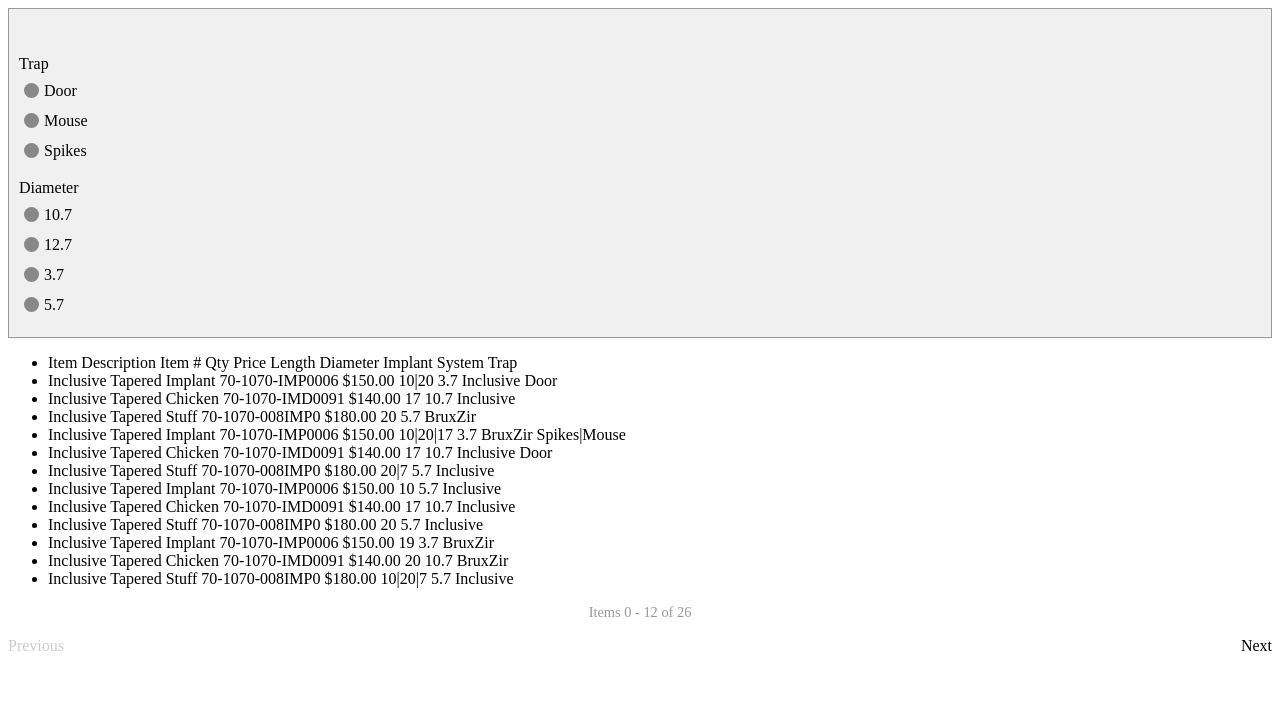
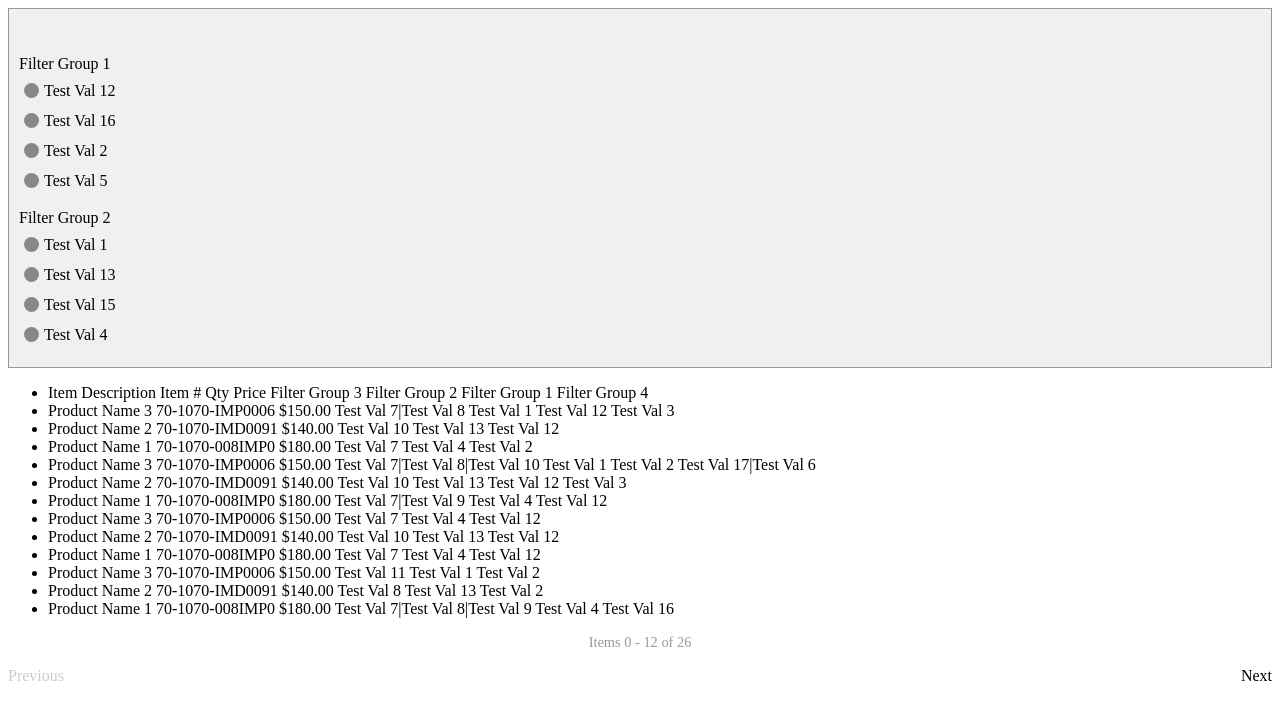
Before and after one commit to kevinbgreene/filtrd, a website: page dist/example.html in a window 1280 px wide. Drawn offline with Linux system fonts and the light colour scheme.

Commit message:
improved example

```diff
--- a/dist/example.html
+++ b/dist/example.html
@@ -40,443 +40,443 @@
 
 							<span class="filtrd-cell tr_20">Price</span>
 
-							<span class="filtrd-cell filtrd-filter">Length</span>
+							<span class="filtrd-cell filtrd-filter">Filter Group 3</span>
 
-							<span class="filtrd-cell filtrd-filter">Diameter</span>
+							<span class="filtrd-cell filtrd-filter">Filter Group 2</span>
 
-							<span class="filtrd-cell filtrd-filter">Implant System</span>
+							<span class="filtrd-cell filtrd-filter">Filter Group 1</span>
 
-							<span class="filtrd-cell filtrd-filter">Trap</span>
+							<span class="filtrd-cell filtrd-filter">Filter Group 4</span>
 
 						</li>
 
 						<li class="filtrd-row row_inactive">
 
-							<span class="filtrd-cell tr_40">Inclusive Tapered Implant</span>
+							<span class="filtrd-cell tr_40">Product Name 3</span>
 
 							<span class="filtrd-cell tr_30">70-1070-IMP0006</span>
 
 							<span class="filtrd-cell tr_20">$150.00</span>
 
-							<span class="filtrd-cell filtrd-filter">10|20</span>
+							<span class="filtrd-cell filtrd-filter">Test Val 7|Test Val 8</span>
 
-							<span class="filtrd-cell filtrd-filter">3.7</span>
+							<span class="filtrd-cell filtrd-filter">Test Val 1</span>
 
-							<span class="filtrd-cell filtrd-filter">Inclusive</span>
+							<span class="filtrd-cell filtrd-filter">Test Val 12</span>
 
-							<span class="filtrd-cell filtrd-filter">Door</span>
+							<span class="filtrd-cell filtrd-filter">Test Val 3</span>
 
 						</li>
 
 						<li class="filtrd-row row_inactive">
 
-							<span class="filtrd-cell tr_40">Inclusive Tapered Chicken</span>
+							<span class="filtrd-cell tr_40">Product Name 2</span>
 
 							<span class="filtrd-cell tr_30">70-1070-IMD0091</span>
 
 							<span class="filtrd-cell tr_20">$140.00</span>
 
-							<span class="filtrd-cell filtrd-filter">17</span>
+							<span class="filtrd-cell filtrd-filter">Test Val 10</span>
 
-							<span class="filtrd-cell filtrd-filter">10.7</span>
+							<span class="filtrd-cell filtrd-filter">Test Val 13</span>
 
-							<span class="filtrd-cell filtrd-filter">Inclusive</span>
+							<span class="filtrd-cell filtrd-filter">Test Val 12</span>
 
 						</li>
 
 						<li class="filtrd-row row_inactive">
 
-							<span class="filtrd-cell tr_40">Inclusive Tapered Stuff</span>
+							<span class="filtrd-cell tr_40">Product Name 1</span>
 
 							<span class="filtrd-cell tr_30">70-1070-008IMP0</span>
 
 							<span class="filtrd-cell tr_20">$180.00</span>
 
-							<span class="filtrd-cell filtrd-filter">20</span>
+							<span class="filtrd-cell filtrd-filter">Test Val 7</span>
 
-							<span class="filtrd-cell filtrd-filter">5.7</span>
+							<span class="filtrd-cell filtrd-filter">Test Val 4</span>
 
-							<span class="filtrd-cell filtrd-filter">BruxZir</span>
+							<span class="filtrd-cell filtrd-filter">Test Val 2</span>
 
 						</li>
 
 						<li class="filtrd-row row_inactive">
 
-							<span class="filtrd-cell tr_40">Inclusive Tapered Implant</span>
+							<span class="filtrd-cell tr_40">Product Name 3</span>
 
 							<span class="filtrd-cell tr_30">70-1070-IMP0006</span>
 
 							<span class="filtrd-cell tr_20">$150.00</span>
 
-							<span class="filtrd-cell filtrd-filter">10|20|17</span>
+							<span class="filtrd-cell filtrd-filter">Test Val 7|Test Val 8|Test Val 10</span>
 
-							<span class="filtrd-cell filtrd-filter">3.7</span>
+							<span class="filtrd-cell filtrd-filter">Test Val 1</span>
 
-							<span class="filtrd-cell filtrd-filter">BruxZir</span>
+							<span class="filtrd-cell filtrd-filter">Test Val 2</span>
 
-							<span class="filtrd-cell filtrd-filter">Spikes|Mouse</span>
+							<span class="filtrd-cell filtrd-filter">Test Val 17|Test Val 6</span>
 
 						</li>
 
 						<li class="filtrd-row row_inactive">
 
-							<span class="filtrd-cell tr_40">Inclusive Tapered Chicken</span>
+							<span class="filtrd-cell tr_40">Product Name 2</span>
 
 							<span class="filtrd-cell tr_30">70-1070-IMD0091</span>
 
 							<span class="filtrd-cell tr_20">$140.00</span>
 
-							<span class="filtrd-cell filtrd-filter">17</span>
+							<span class="filtrd-cell filtrd-filter">Test Val 10</span>
 
-							<span class="filtrd-cell filtrd-filter">10.7</span>
+							<span class="filtrd-cell filtrd-filter">Test Val 13</span>
 
-							<span class="filtrd-cell filtrd-filter">Inclusive</span>
+							<span class="filtrd-cell filtrd-filter">Test Val 12</span>
 
-							<span class="filtrd-cell filtrd-filter">Door</span>
+							<span class="filtrd-cell filtrd-filter">Test Val 3</span>
 
 						</li>
 
 						<li class="filtrd-row row_inactive">
 
-							<span class="filtrd-cell tr_40">Inclusive Tapered Stuff</span>
+							<span class="filtrd-cell tr_40">Product Name 1</span>
 
 							<span class="filtrd-cell tr_30">70-1070-008IMP0</span>
 
 							<span class="filtrd-cell tr_20">$180.00</span>
 
-							<span class="filtrd-cell filtrd-filter">20|7</span>
+							<span class="filtrd-cell filtrd-filter">Test Val 7|Test Val 9</span>
 
-							<span class="filtrd-cell filtrd-filter">5.7</span>
+							<span class="filtrd-cell filtrd-filter">Test Val 4</span>
 
-							<span class="filtrd-cell filtrd-filter">Inclusive</span>
+							<span class="filtrd-cell filtrd-filter">Test Val 12</span>
 
 						</li>
 
 						<li class="filtrd-row row_inactive">
 
-							<span class="filtrd-cell tr_40">Inclusive Tapered Implant</span>
+							<span class="filtrd-cell tr_40">Product Name 3</span>
 
 							<span class="filtrd-cell tr_30">70-1070-IMP0006</span>
 
 							<span class="filtrd-cell tr_20">$150.00</span>
 
-							<span class="filtrd-cell filtrd-filter">10</span>
+							<span class="filtrd-cell filtrd-filter">Test Val 7</span>
 
-							<span class="filtrd-cell filtrd-filter">5.7</span>
+							<span class="filtrd-cell filtrd-filter">Test Val 4</span>
 
-							<span class="filtrd-cell filtrd-filter">Inclusive</span>
+							<span class="filtrd-cell filtrd-filter">Test Val 12</span>
 
 						</li>
 
 						<li class="filtrd-row row_inactive">
 
-							<span class="filtrd-cell tr_40">Inclusive Tapered Chicken</span>
+							<span class="filtrd-cell tr_40">Product Name 2</span>
 
 							<span class="filtrd-cell tr_30">70-1070-IMD0091</span>
 
 							<span class="filtrd-cell tr_20">$140.00</span>
 
-							<span class="filtrd-cell filtrd-filter">17</span>
+							<span class="filtrd-cell filtrd-filter">Test Val 10</span>
 
-							<span class="filtrd-cell filtrd-filter">10.7</span>
+							<span class="filtrd-cell filtrd-filter">Test Val 13</span>
 
-							<span class="filtrd-cell filtrd-filter">Inclusive</span>
+							<span class="filtrd-cell filtrd-filter">Test Val 12</span>
 
 						</li>
 
 						<li class="filtrd-row row_inactive">
 
-							<span class="filtrd-cell tr_40">Inclusive Tapered Stuff</span>
+							<span class="filtrd-cell tr_40">Product Name 1</span>
 
 							<span class="filtrd-cell tr_30">70-1070-008IMP0</span>
 
 							<span class="filtrd-cell tr_20">$180.00</span>
 
-							<span class="filtrd-cell filtrd-filter">20</span>
+							<span class="filtrd-cell filtrd-filter">Test Val 7</span>
 
-							<span class="filtrd-cell filtrd-filter">5.7</span>
+							<span class="filtrd-cell filtrd-filter">Test Val 4</span>
 
-							<span class="filtrd-cell filtrd-filter">Inclusive</span>
+							<span class="filtrd-cell filtrd-filter">Test Val 12</span>
 
 						</li>
 
 						<li class="filtrd-row row_inactive">
 
-							<span class="filtrd-cell tr_40">Inclusive Tapered Implant</span>
+							<span class="filtrd-cell tr_40">Product Name 3</span>
 
 							<span class="filtrd-cell tr_30">70-1070-IMP0006</span>
 
 							<span class="filtrd-cell tr_20">$150.00</span>
 
-							<span class="filtrd-cell filtrd-filter">19</span>
+							<span class="filtrd-cell filtrd-filter">Test Val 11</span>
 
-							<span class="filtrd-cell filtrd-filter">3.7</span>
+							<span class="filtrd-cell filtrd-filter">Test Val 1</span>
 
-							<span class="filtrd-cell filtrd-filter">BruxZir</span>
+							<span class="filtrd-cell filtrd-filter">Test Val 2</span>
 
 						</li>
 
 						<li class="filtrd-row row_inactive">
 
-							<span class="filtrd-cell tr_40">Inclusive Tapered Chicken</span>
+							<span class="filtrd-cell tr_40">Product Name 2</span>
 
 							<span class="filtrd-cell tr_30">70-1070-IMD0091</span>
 
 							<span class="filtrd-cell tr_20">$140.00</span>
 
-							<span class="filtrd-cell filtrd-filter">20</span>
+							<span class="filtrd-cell filtrd-filter">Test Val 8</span>
 
-							<span class="filtrd-cell filtrd-filter">10.7</span>
+							<span class="filtrd-cell filtrd-filter">Test Val 13</span>
 
-							<span class="filtrd-cell filtrd-filter">BruxZir</span>
+							<span class="filtrd-cell filtrd-filter">Test Val 2</span>
 
 						</li>
 
 						<li class="filtrd-row row_inactive">
 
-							<span class="filtrd-cell tr_40">Inclusive Tapered Stuff</span>
+							<span class="filtrd-cell tr_40">Product Name 1</span>
 
 							<span class="filtrd-cell tr_30">70-1070-008IMP0</span>
 
 							<span class="filtrd-cell tr_20">$180.00</span>
 
-							<span class="filtrd-cell filtrd-filter">10|20|7</span>
+							<span class="filtrd-cell filtrd-filter">Test Val 7|Test Val 8|Test Val 9</span>
 
-							<span class="filtrd-cell filtrd-filter">5.7</span>
+							<span class="filtrd-cell filtrd-filter">Test Val 4</span>
 
-							<span class="filtrd-cell filtrd-filter">Inclusive</span>
+							<span class="filtrd-cell filtrd-filter">Test Val 16</span>
 
 						</li>
 
 						<li class="filtrd-row row_inactive">
 
-							<span class="filtrd-cell tr_40">Inclusive Tapered Implant</span>
+							<span class="filtrd-cell tr_40">Product Name 3</span>
 
 							<span class="filtrd-cell tr_30">70-1070-IMP0006</span>
 
 							<span class="filtrd-cell tr_20">$150.00</span>
 
-							<span class="filtrd-cell filtrd-filter">10</span>
+							<span class="filtrd-cell filtrd-filter">Test Val 7</span>
 
-							<span class="filtrd-cell filtrd-filter">12.7|5.7</span>
+							<span class="filtrd-cell filtrd-filter">Test Val 15|Test Val 4</span>
 
-							<span class="filtrd-cell filtrd-filter">Inclusive</span>
+							<span class="filtrd-cell filtrd-filter">Test Val 16</span>
 
 						</li>
 
 						<li class="filtrd-row row_inactive">
 
-							<span class="filtrd-cell tr_40">Inclusive Tapered Chicken</span>
+							<span class="filtrd-cell tr_40">Product Name 2</span>
 
 							<span class="filtrd-cell tr_30">70-1070-IMD0091</span>
 
 							<span class="filtrd-cell tr_20">$140.00</span>
 
-							<span class="filtrd-cell filtrd-filter">20|10|5</span>
+							<span class="filtrd-cell filtrd-filter">Test Val 8|Test Val 7</span>
 
-							<span class="filtrd-cell filtrd-filter">10.7</span>
+							<span class="filtrd-cell filtrd-filter">Test Val 13</span>
 
-							<span class="filtrd-cell filtrd-filter">Inclusive</span>
+							<span class="filtrd-cell filtrd-filter">Test Val 16</span>
 
 						</li>
 
 						<li class="filtrd-row row_inactive">
 
-							<span class="filtrd-cell tr_40">Inclusive Tapered Stuff</span>
+							<span class="filtrd-cell tr_40">Product Name 1</span>
 
 							<span class="filtrd-cell tr_30">70-1070-008IMP0</span>
 
 							<span class="filtrd-cell tr_20">$180.00</span>
 
-							<span class="filtrd-cell filtrd-filter">10</span>
+							<span class="filtrd-cell filtrd-filter">Test Val 7</span>
 
-							<span class="filtrd-cell filtrd-filter">10.7</span>
+							<span class="filtrd-cell filtrd-filter">Test Val 13</span>
 
-							<span class="filtrd-cell filtrd-filter">BruxZir</span>
+							<span class="filtrd-cell filtrd-filter">Test Val 2</span>
 
-							<span class="filtrd-cell filtrd-filter">Spikes</span>
+							<span class="filtrd-cell filtrd-filter">Test Val 17</span>
 
 						</li>
 
 						<li class="filtrd-row row_inactive">
 
-							<span class="filtrd-cell tr_40">Inclusive Tapered Implant</span>
+							<span class="filtrd-cell tr_40">Product Name 3</span>
 
 							<span class="filtrd-cell tr_30">70-1070-IMP0006</span>
 
 							<span class="filtrd-cell tr_20">$150.00</span>
 
-							<span class="filtrd-cell filtrd-filter">3|20|10</span>
+							<span class="filtrd-cell filtrd-filter">Test Val 8|Test Val 7</span>
 
-							<span class="filtrd-cell filtrd-filter">5.7</span>
+							<span class="filtrd-cell filtrd-filter">Test Val 4</span>
 
-							<span class="filtrd-cell filtrd-filter">Inclusive</span>
+							<span class="filtrd-cell filtrd-filter">Test Val 16</span>
 
-							<span class="filtrd-cell filtrd-filter">Mouse</span>
+							<span class="filtrd-cell filtrd-filter">Test Val 6</span>
 
 						</li>
 
 						<li class="filtrd-row row_inactive">
 
-							<span class="filtrd-cell tr_40">Inclusive Tapered Chicken</span>
+							<span class="filtrd-cell tr_40">Product Name 2</span>
 
 							<span class="filtrd-cell tr_30">70-1070-IMD0091</span>
 
 							<span class="filtrd-cell tr_20">$140.00</span>
 
-							<span class="filtrd-cell filtrd-filter">18</span>
+							<span class="filtrd-cell filtrd-filter">Test Val 14</span>
 
-							<span class="filtrd-cell filtrd-filter">10.7</span>
+							<span class="filtrd-cell filtrd-filter">Test Val 13</span>
 
-							<span class="filtrd-cell filtrd-filter">Captek</span>
+							<span class="filtrd-cell filtrd-filter">Test Val 5</span>
 
 						</li>
 
 						<li class="filtrd-row row_inactive">
 
-							<span class="filtrd-cell tr_40">Inclusive Tapered Stuff</span>
+							<span class="filtrd-cell tr_40">Product Name 1</span>
 
 							<span class="filtrd-cell tr_30">70-1070-008IMP0</span>
 
 							<span class="filtrd-cell tr_20">$180.00</span>
 
-							<span class="filtrd-cell filtrd-filter">10</span>
+							<span class="filtrd-cell filtrd-filter">Test Val 7</span>
 
-							<span class="filtrd-cell filtrd-filter">5.7</span>
+							<span class="filtrd-cell filtrd-filter">Test Val 4</span>
 
-							<span class="filtrd-cell filtrd-filter">BruxZir</span>
+							<span class="filtrd-cell filtrd-filter">Test Val 2</span>
 
 						</li>
 
 						<li class="filtrd-row row_inactive">
 
-							<span class="filtrd-cell tr_40">Inclusive Tapered Chicken</span>
+							<span class="filtrd-cell tr_40">Product Name 2</span>
 
 							<span class="filtrd-cell tr_30">70-1070-IMD0091</span>
 
 							<span class="filtrd-cell tr_20">$140.00</span>
 
-							<span class="filtrd-cell filtrd-filter">20</span>
+							<span class="filtrd-cell filtrd-filter">Test Val 8</span>
 
-							<span class="filtrd-cell filtrd-filter">3.7</span>
+							<span class="filtrd-cell filtrd-filter">Test Val 1</span>
 
-							<span class="filtrd-cell filtrd-filter">Inclusive</span>
+							<span class="filtrd-cell filtrd-filter">Test Val 16</span>
 
 						</li>
 
 						<li class="filtrd-row row_inactive">
 
-							<span class="filtrd-cell tr_40">Inclusive Tapered Stuff</span>
+							<span class="filtrd-cell tr_40">Product Name 1</span>
 
 							<span class="filtrd-cell tr_30">70-1070-008IMP0</span>
 
 							<span class="filtrd-cell tr_20">$180.00</span>
 
-							<span class="filtrd-cell filtrd-filter">10</span>
+							<span class="filtrd-cell filtrd-filter">Test Val 7</span>
 
-							<span class="filtrd-cell filtrd-filter">5.7</span>
+							<span class="filtrd-cell filtrd-filter">Test Val 4</span>
 
-							<span class="filtrd-cell filtrd-filter">Inclusive</span>
+							<span class="filtrd-cell filtrd-filter">Test Val 16</span>
 
 						</li>
 
 						<li class="filtrd-row row_inactive">
 
-							<span class="filtrd-cell tr_40">Inclusive Tapered Implant</span>
+							<span class="filtrd-cell tr_40">Product Name 3</span>
 
 							<span class="filtrd-cell tr_30">70-1070-IMP0006</span>
 
 							<span class="filtrd-cell tr_20">$150.00</span>
 
-							<span class="filtrd-cell filtrd-filter">10</span>
+							<span class="filtrd-cell filtrd-filter">Test Val 7</span>
 
-							<span class="filtrd-cell filtrd-filter">12.7</span>
+							<span class="filtrd-cell filtrd-filter">Test Val 15</span>
 
-							<span class="filtrd-cell filtrd-filter">Inclusive</span>
+							<span class="filtrd-cell filtrd-filter">Test Val 16</span>
 
 						</li>
 
 						<li class="filtrd-row row_inactive">
 
-							<span class="filtrd-cell tr_40">Inclusive Tapered Chicken</span>
+							<span class="filtrd-cell tr_40">Product Name 2</span>
 
 							<span class="filtrd-cell tr_30">70-1070-IMD0091</span>
 
 							<span class="filtrd-cell tr_20">$140.00</span>
 
-							<span class="filtrd-cell filtrd-filter">20</span>
+							<span class="filtrd-cell filtrd-filter">Test Val 8</span>
 
-							<span class="filtrd-cell filtrd-filter">10.7</span>
+							<span class="filtrd-cell filtrd-filter">Test Val 13</span>
 
-							<span class="filtrd-cell filtrd-filter">Captek</span>
+							<span class="filtrd-cell filtrd-filter">Test Val 5</span>
 
 						</li>
 
 						<li class="filtrd-row row_inactive">
 
-							<span class="filtrd-cell tr_40">Inclusive Tapered Stuff</span>
+							<span class="filtrd-cell tr_40">Product Name 1</span>
 
 							<span class="filtrd-cell tr_30">70-1070-008IMP0</span>
 
 							<span class="filtrd-cell tr_20">$180.00</span>
 
-							<span class="filtrd-cell filtrd-filter">10</span>
+							<span class="filtrd-cell filtrd-filter">Test Val 7</span>
 
-							<span class="filtrd-cell filtrd-filter">5.7</span>
+							<span class="filtrd-cell filtrd-filter">Test Val 4</span>
 
-							<span class="filtrd-cell filtrd-filter">Captek</span>
+							<span class="filtrd-cell filtrd-filter">Test Val 5</span>
 
-							<span class="filtrd-cell filtrd-filter">Mouse</span>
+							<span class="filtrd-cell filtrd-filter">Test Val 6</span>
 
 						</li>
 
 						<li class="filtrd-row row_inactive">
 
-							<span class="filtrd-cell tr_40">Inclusive Tapered Implant</span>
+							<span class="filtrd-cell tr_40">Product Name 3</span>
 
 							<span class="filtrd-cell tr_30">70-1070-IMP0006</span>
 
 							<span class="filtrd-cell tr_20">$150.00</span>
 
-							<span class="filtrd-cell filtrd-filter">3|18|7</span>
+							<span class="filtrd-cell filtrd-filter">Test Val 14|Test Val 9</span>
 
-							<span class="filtrd-cell filtrd-filter">10.7</span>
+							<span class="filtrd-cell filtrd-filter">Test Val 13</span>
 
-							<span class="filtrd-cell filtrd-filter">Captek</span>
+							<span class="filtrd-cell filtrd-filter">Test Val 5</span>
 
 						</li>
 
 						<li class="filtrd-row row_inactive">
 
-							<span class="filtrd-cell tr_40">Inclusive Tapered Chicken</span>
+							<span class="filtrd-cell tr_40">Product Name 2</span>
 
 							<span class="filtrd-cell tr_30">70-1070-IMD0091</span>
 
 							<span class="filtrd-cell tr_20">$140.00</span>
 
-							<span class="filtrd-cell filtrd-filter">18</span>
+							<span class="filtrd-cell filtrd-filter">Test Val 14</span>
 
-							<span class="filtrd-cell filtrd-filter">10.7</span>
+							<span class="filtrd-cell filtrd-filter">Test Val 13</span>
 
-							<span class="filtrd-cell filtrd-filter">BruxZir</span>
+							<span class="filtrd-cell filtrd-filter">Test Val 2</span>
 
 						</li>
 
 						<li class="filtrd-row row_inactive">
 
-							<span class="filtrd-cell tr_40">Inclusive Tapered Stuff</span>
+							<span class="filtrd-cell tr_40">Product Name 1</span>
 
 							<span class="filtrd-cell tr_30">70-1070-008IMP0</span>
 
 							<span class="filtrd-cell tr_20">$180.00</span>
 
-							<span class="filtrd-cell filtrd-filter">10</span>
+							<span class="filtrd-cell filtrd-filter">Test Val 7</span>
 
-							<span class="filtrd-cell filtrd-filter">3.7</span>
+							<span class="filtrd-cell filtrd-filter">Test Val 1</span>
 
-							<span class="filtrd-cell filtrd-filter">BruxZir</span>
+							<span class="filtrd-cell filtrd-filter">Test Val 2</span>
 
-							<span class="filtrd-cell filtrd-filter">Door</span>
+							<span class="filtrd-cell filtrd-filter">Test Val 3</span>
 
 						</li>
 
--- a/dist/json/rules.js
+++ b/dist/json/rules.js
@@ -1,79 +1,7 @@
 {
-	"Inclusive Tapered & Mini Implants" : {
-		"priority" : ["System", "Family", "Platform"]
-	},
-	"Restorative Components" : {
-		"priority" : ["System", "Family", "Platform"],
-		"super" : ["System", "Family"]
-	},
-	"Prismatik Ceramics" : {
-		"priority" : ["System", "Type"]
-	},
-	"Thermoforming Accessories" : {
-		"priority" : ["Application"]
-	},
-	"Capture Impression Material" : {
-		"priority" : ["Application", "Viscosity"]
-	},
-	"Wax" : {
-		"priority" : ["Wax Product", "Size", "Arch"]
-	},
-	"Capture Accessories" : {
-		"priority" : ["Application", "Viscosity"]
-	},
-	"BruxZir Equipment" : {
-		"priority" : ["BruxZir™ Material", "BruxZir Brand", "Blank Style"]
-	},
-	"Articulators" : {
-		"priority" : ["System", "Type"]
-	},
-	"EMA" : {
-		"priority" : ["aveoTSD Products"]
-	},
-	"Capture Clinic Packs" : {
-		"priority" : ["Application", "Viscosity"]
-	},
-	"Occlusal Molds" : {
-		"priority" : ["System", "Type"]
-	},
-	"Thermoforming Equipment" : {
-		"priority" : ["Application"]
-	},
-	"BruxZir Polishing & Finishing Accessories" : {
-		"priority" : ["BruxZir™ Material", "BruxZir Brand", "Blank Style"]
-	},
-	"Erkodent Thermoforming Discs" : {
-		"priority" : ["Application"]
-	},
-	"TAP" : {
-		"priority" : ["aveoTSD Products"]
-	},
-	"Instrumentation" : {
-		"priority" : ["System", "Family", "Platform"]
-	},
-	"BruxZir Coloring Liquids" : {
-		"priority" : ["BruxZir™ Material", "BruxZir Brand", "Blank Style"]
-	},
-	"Polishing & Adjusting" : {
-		"priority" : ["System", "Type"]
-	},
-	"aveoTSD" : {
-		"priority" : ["aveoTSD Products"]
-	},
-	"BruxZir Milling Blanks" : {
-		"priority" : ["BruxZir™ Material", "BruxZir Brand", "Blank Style"]
-	},
-	"Containers" : {
-		"priority" : ["System", "Type"]
-	},
-	"Silent Nite sl" : {
-		"priority" : ["aveoTSD Products"]
-	},
-	"default" : {
-		"priority" : ["System", "Family", "BruxZir™ Material", "Type", "BruxZir Brand", "aveoTSD Products", "Platform", "Application"]
-	},
+
 	"Test" : {
-		"priority" : ["Trap", "Diameter", "Length", "Implant System"],
-		"super" : ["Trap", "Diameter"]
+		"priority" : ["Filter Group 1", "Filter Group 2", "Filter Group 3", "Filter Group 4"],
+		"super" : ["Filter Group 1", "Filter Group 2"]
 	}
 }
```
